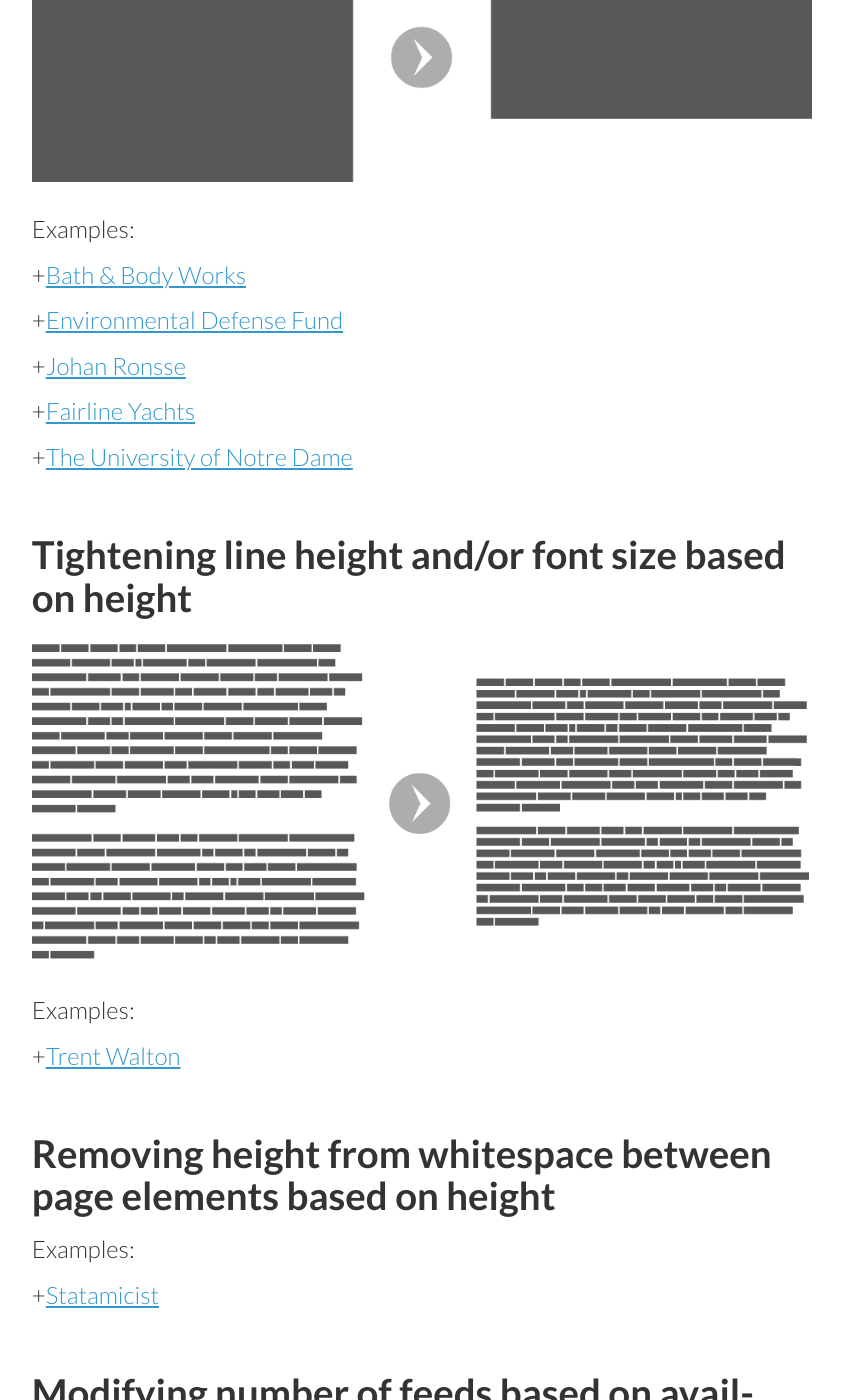
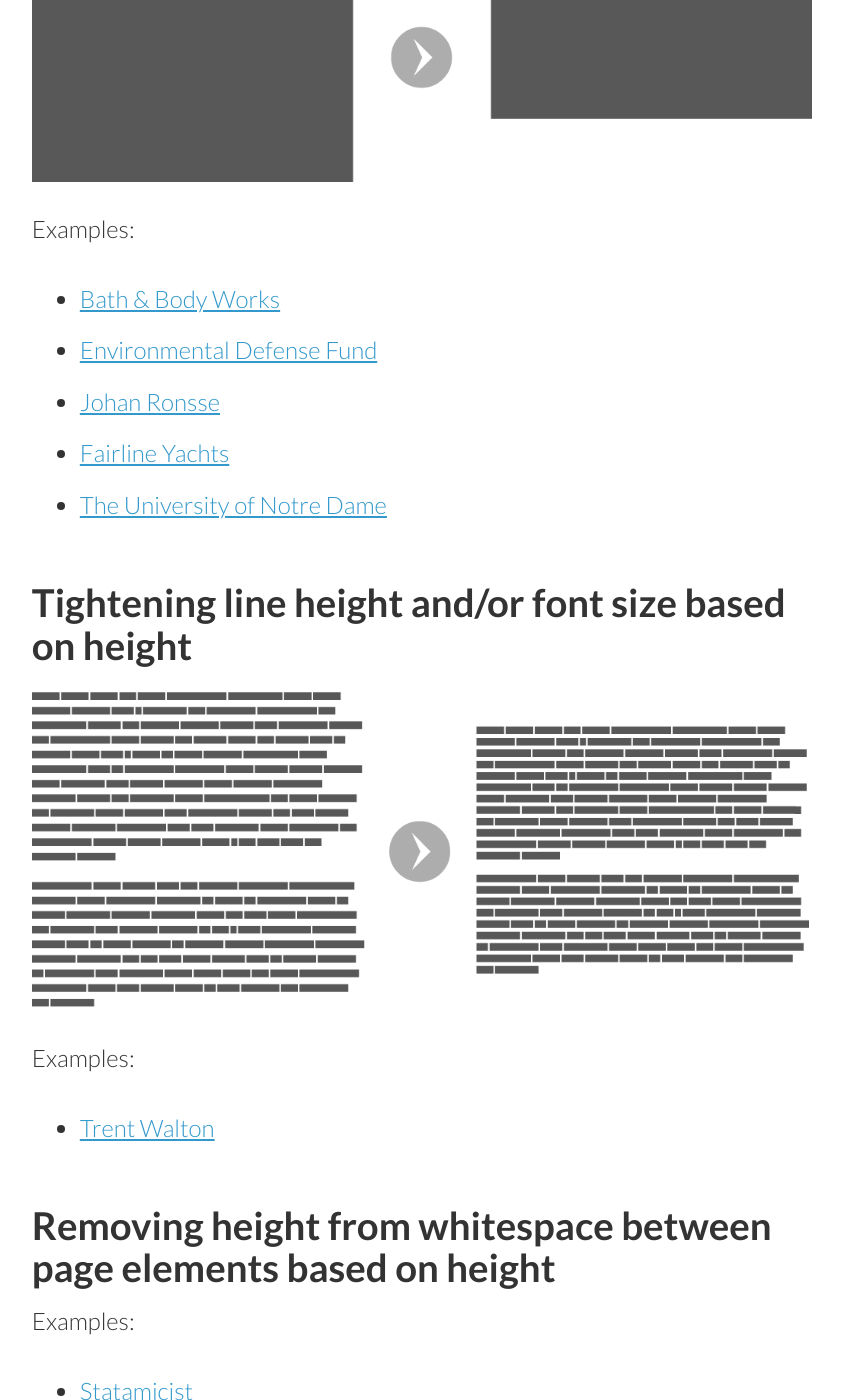
Before and after one commit to thedougco/responsive.ly, a Jekyll site: the page built from _posts/2013-03-25-use-cases-for-vertical-media-queries.md, in a window 1280 px wide and 1400 px high, scrolled down 2211 px. Shown: the whole window, without its empty margins (45-888 px from the left). Built offline with Jekyll 4.4.1, drawn with Linux system fonts in a browser that asks for light colours; nearby versions of some CDN libraries; Markdown is read by kramdown in place of the engine named in the settings; comment, search, counter and statistics services are not loaded.

Commit message:
fix unordered lists

```diff
--- a/_posts/2013-03-25-use-cases-for-vertical-media-queries.md
+++ b/_posts/2013-03-25-use-cases-for-vertical-media-queries.md
@@ -23,23 +23,26 @@
 <img src="../../../images/vertical_one.png" width="100%" alt="Illustration of a vertical media query." />
 
 Examples:
-+[Bath & Body Works](http://banyan-bathandbody.pagodabox.com/adventure#)
-+[Environmental Defense Fund](http://www.edf.org/)
-+[Johan Ronsse](http://johanronsse.be/)
-+[Fairline Yachts](http://www.fairline.com/en/)
-+[The University of Notre Dame](http://www.nd.edu/)
+
+- [Bath & Body Works](http://banyan-bathandbody.pagodabox.com/adventure#)
+- [Environmental Defense Fund](http://www.edf.org/)
+- [Johan Ronsse](http://johanronsse.be/)
+- [Fairline Yachts](http://www.fairline.com/en/)
+- [The University of Notre Dame](http://www.nd.edu/)
 
 ##Tightening line height and/or font size based on height
 
 <img src="../../../images/vertical_two.png" width="100%" alt="Illustration of a vertical media query." />
 
 Examples:
-+[Trent Walton](http://trentwalton.com/2012/01/11/vertical-media-queries-wide-sites/)
+
+- [Trent Walton](http://trentwalton.com/2012/01/11/vertical-media-queries-wide-sites/)
 
 ##Removing height from whitespace between page elements based on height
 
 Examples:
-+[Statamicist](http://statamicist.com/)
+
+- [Statamicist](http://statamicist.com/)
 
 ##Modifying number of feeds based on available height
 
@@ -49,6 +52,6 @@
 I couldn't find any live examples of this, but there's a fourth use case I can think of based on a project I'm working on now: changing the number of RSS feed items displayed based on height. My logic is that as long as a person is only one click or touch away from a full feed, large RSS feeds might get truncated in smaller views to prevent mobile pages from becoming ridiculously long. This isn't limiting a visitor's access to content, it's simply limiting how much information we show at once based on the size of the display.
 
 ##Demos
-+[CSS Tricks height-based bootstrap madness](http://css-tricks.com/examples/VerticalMediaQueries/bootstrap.html)–a demo for a number of different page modifications based vertical media queries.
 
-+[Philip Zastrow's height-targeted color changes](http://phanza.com/2012/08/24/media-min-height/)
+- [CSS Tricks height-based bootstrap madness](http://css-tricks.com/examples/VerticalMediaQueries/bootstrap.html)–a demo for a number of different page modifications based vertical media queries.
+- [Philip Zastrow's height-targeted color changes](http://phanza.com/2012/08/24/media-min-height/)
```
Also changed, not shown: _posts/2013-03-17-responsive-design-for-colleges-and-universities.md (+7 -6 lines).
